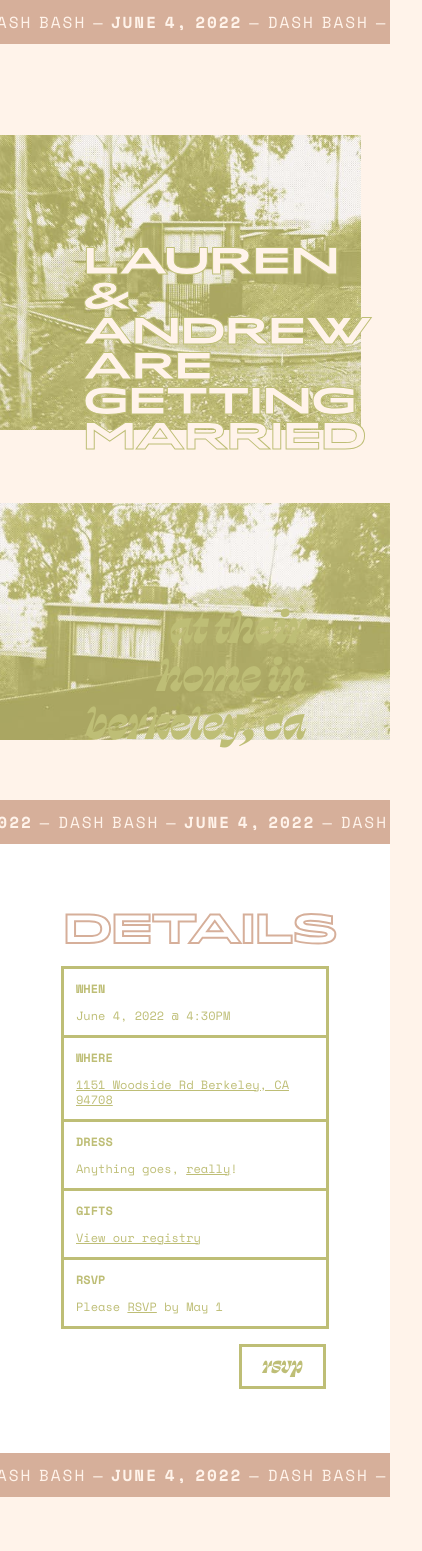
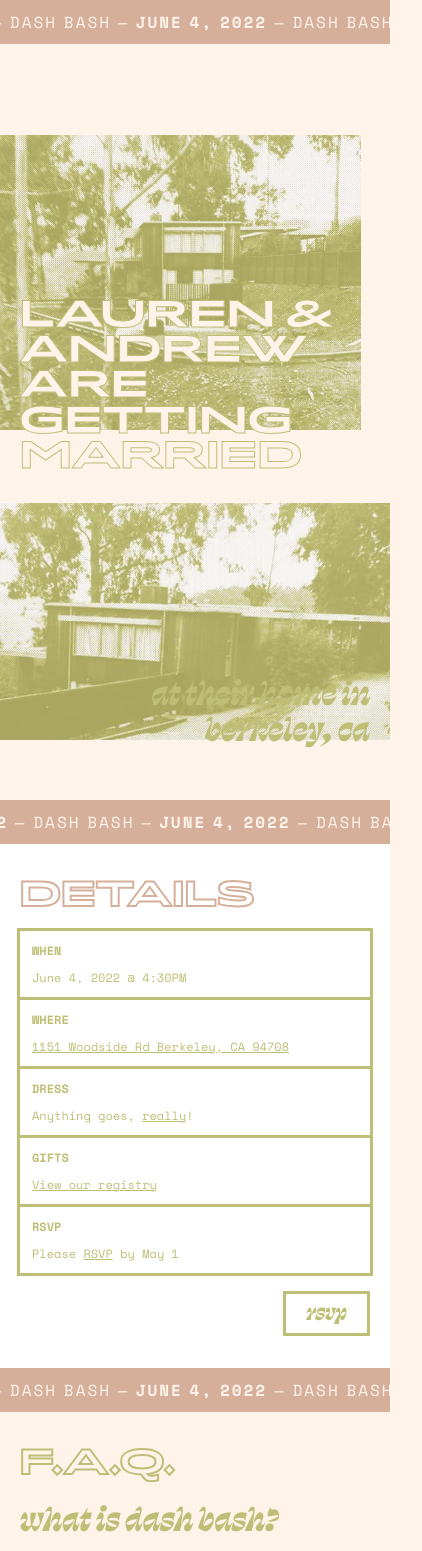
Before and after one commit to greymechanic/dash.wedding, a React (Create React App) app: page / in a window 390 px wide. Shown: the top 1551 px of the page, 422 px wide, since content can reach past the window. Built offline with nearby package versions, Linux system fonts and the light colour scheme.

Commit message:
mobile fixes

```diff
--- a/src/App.scss
+++ b/src/App.scss
@@ -308,12 +308,29 @@ h3 {
     -webkit-text-stroke-width: 1px;
   }
   h2 {
-    font-size: 3.5rem;
-    line-height: 3.5rem;
+    font-size: 3rem;
+    line-height: 3rem;
+  }
+  h3 {
+    font-size: 3rem;
+    line-height: 3rem;
   }
   .page.home .main {
     margin: 3% 20px 3.5% 20px;
   }
+
+  .main {
+    padding-left: 0;
+    padding-right: 0;
+  }
+
+  .container {
+    padding: 32px 20px 24px 20px;
+    &:last-of-type {
+      padding: 32px 20px 32px 20px;
+    }
+  }
+
   .top-image {
     left: 0;
     right: unset;
@@ -337,7 +354,7 @@ h3 {
 
   .two-up {
     flex-direction: column;
-    div:first-child {
+    .column:first-child {
       margin-right: 0;
     }
   }
@@ -435,6 +452,12 @@ h3 {
   .page.home .main {
     margin: 20px 32px;
   }
+
+  .main {
+    padding-left: 20px;
+    padding-right: 20px;
+  }
+
   .top-image {
     .caption {
       display: none;
@@ -454,7 +477,7 @@ h3 {
 
   .two-up {
     flex-direction: column;
-    div:first-child {
+    .column:first-child {
       margin-right: 0;
     }
   }
```
